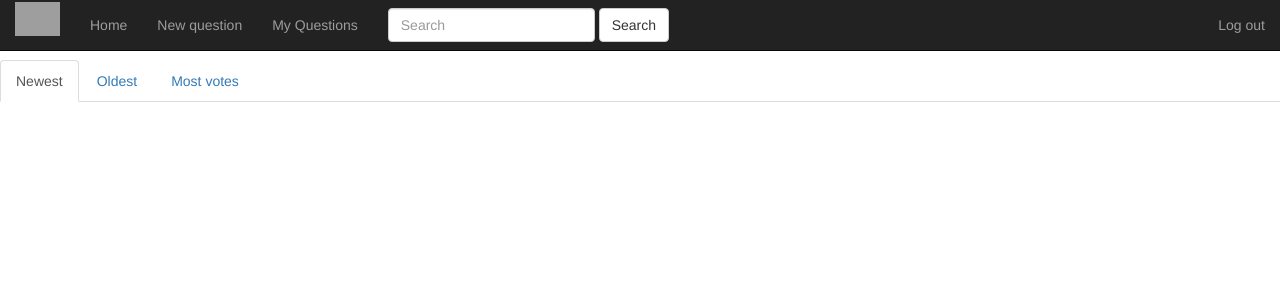
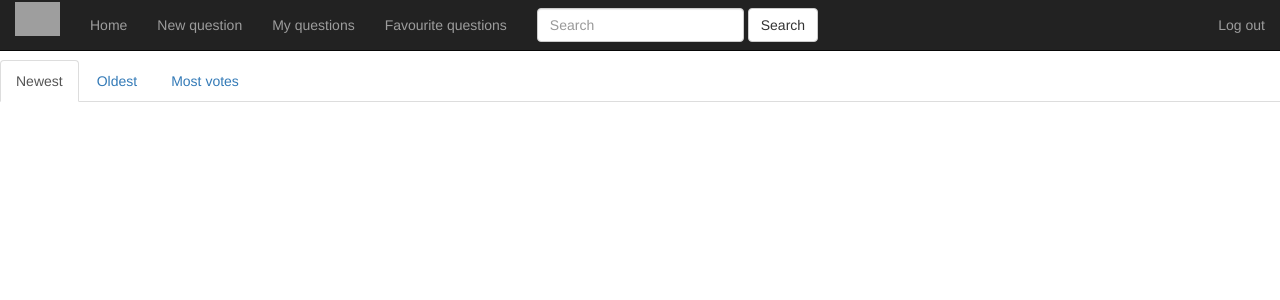
Before and after one commit to siljr/pu, a Django app: page /questions/ in a window 1280 px wide. Shown: the top 300 px of the page. Run offline with Django 3.2, Linux system fonts and the light colour scheme; the visitor is signed in with stand-in values (Sample User, id 1); data that the repository does not hold is empty; some libraries are stand-ins or nearby versions; grey boxes are pictures that could not be loaded.

Commit message:
Pin your favourite questions
Simple and not final userface. Beware: sorting tabs removed from "Favourite questions"-view

```diff
--- a/qBot/qBot/templates/qBot/base.html
+++ b/qBot/qBot/templates/qBot/base.html
@@ -45,7 +45,8 @@
                 <ul class="nav navbar-nav navbar-left">
                     <li><a href="/questions/">Home</a></li>
                     <li><a href="/questions/create_question">New question</a></li>
-                    <li><a href="/questions/myquestions/">My Questions</a></li>
+                    <li><a href="/questions/myquestions/">My questions</a></li>
+                    <li><a href="/questions/pinned">Favourite questions</a></li>
                     <form class="navbar-form navbar-left" role="search" method="get" action="#">
                     <div class="form-group">
                     <input type="text" class="form-control" placeholder="Search" name="q" value="{{ request.GET.q }}">
--- a/qBot/qBot/templates/qBot/qsort.html
+++ b/qBot/qBot/templates/qBot/qsort.html
@@ -1,6 +1,7 @@
 {% extends "qBot/base.html" %}
 
 {% block content %}
+    {% if tabs !=  'none' %} {# In case the view doesn't need sorting #}
     </br>
     </br>
     </br>
@@ -9,6 +10,7 @@
         <li role="presentation" {% if tabs == 'oldest' %}class="active" {% endif %}><a {% if myQ == 'true' %} href="{% url 'questions:myQoldest' %}"{% else %}href="{% url 'questions:oldest' %}"{% endif %} >Oldest</a></li>
         <li role="presentation" {% if tabs == 'most_votes' %}class="active" {% endif %}><a {% if myQ == 'true' %} href="{% url 'questions:myQmost_votes' %}"{% else %}href="{% url 'questions:most_votes' %}"{% endif %}>Most votes</a></li>
     </ul>
+    {% endif %}
 {% block navtabs %}
 {% endblock navtabs%}
 {% endblock content %}
--- a/qBot/questions/models.py
+++ b/qBot/questions/models.py
@@ -18,6 +18,7 @@ class Question(models.Model):
     user = models.ForeignKey(settings.AUTH_USER_MODEL, default=1, related_name='is_made_by')
     votes = models.IntegerField(default = 0)
     user_votes = models.TextField(editable=True, default='[]')  # JSON-text, works as a list of user in string-format
+    pinned_by = models.ManyToManyField(User)
 
     # adds a timestamp to the question posted
     def save(self, *args, **kwargs):
@@ -25,6 +26,8 @@ class Question(models.Model):
             self.created_at = timezone.now()
         super().save(*args, **kwargs)
 
+    def __str__(self):
+        return str(self.id) + '. ' + self.title
     # upvotes the question
     def upvote_question(self, user):
         self.votes += 1
--- a/qBot/questions/templates/index.html
+++ b/qBot/questions/templates/index.html
@@ -6,15 +6,15 @@
         <div class="container">
             <div class="row">
                 {% for question in questions %}
-{#                    makes sure there is a column view#}
+                    {# makes sure there is a column view #}
                     <div class="col-md-4">
-{#                    panel is a standard bootstrap box with a grey header #}
+                        {# panel is a standard bootstrap box with a grey header #}
                         <div class="panel panel-info">
                             <div class="panel-heading" >
-{#                                get the text from the title from the object #}
+                                {# get the text from the title from the object #}
                                 <h3 class="panel-title">{{ question.title }}</h3>
                             </div>
-{#                            gets the text from the body of the question#}
+                            {# gets the text from the body of the question #}
                             <div class="panel-body">
                                 {{ question.body}}
                             </div>
@@ -24,6 +24,16 @@
                                     <span class="glyphicon glyphicon-ok"></span>
                                 </a>
                                 {{ question.votes }}
+                            {# Pinning functionality, front end can easily be changed #}
+                                <a href="/questions/pin?question={{ question.id }}"
+                                        {% if user in question.pinned_by.all %}
+                                   style="color:gold"
+                                        {% else %}
+                                   style="color:black"
+                                        {% endif %}
+                                   type="button" class="btn btn-default btn-lg pull-right">
+                                    <span class="glyphicon glyphicon-pushpin" aria-hidden="true" ></span>
+                                </a>
                                 <br>
                                 {# Link to answers below #}
                                 {% if question.answer_to.count %}
--- a/qBot/questions/urls.py
+++ b/qBot/questions/urls.py
@@ -15,5 +15,7 @@ urlpatterns = [
     url(r'myquestions/$', views.myquestions, name="myquestions"),
     url(r'myquestions/n/$', views.myQnewest, name="myQnewest"),
     url(r'myquestions/o/$', views.myQoldest, name="myQoldest"),
-    url(r'myquestions/mv/$', views.myQmost_votes, name="myQmost_votes")
+    url(r'myquestions/mv/$', views.myQmost_votes, name="myQmost_votes"),
+    url(r'pin/$', views.pin, name="pin"),
+    url(r'pinned/$', views.pinned, name="pinned")
 ]
--- a/qBot/questions/views.py
+++ b/qBot/questions/views.py
@@ -8,6 +8,7 @@ from django.db.models import Q
 from questions.forms import QuestionForm, AnswerForm
 from .models import Question, Answer
 
+from django.http import HttpResponseRedirect
 
 @login_required(login_url='/login/')
 def index(request):
@@ -132,7 +133,7 @@ def myquestions(request):
     #search mechanism with Q lookups
     query = request.GET.get("q")
     if query:
-        context = {'questions': Question.objects.filter(
+        context = {'questions': Question.objects.filter(user=request.user).filter(
             Q(title__contains=query)|
                    Q(body__contains=query)).distinct()}
     # always needs to have a request, a go to html page and a dictrionary
@@ -154,3 +155,23 @@ def myQmost_votes(request):
     """for later:
     context = {'questions': Question.objects.all().order_by("votes"), 'tabs': 'most_votes'} """
     return render(request, 'index.html', context)
+
+def pinned(request):
+    questions = Question.objects.filter(pinned_by=request.user)
+    context = {'questions':questions, 'tabs': 'none'}
+    return render(request, 'index.html', context)
+
+def pin(request):
+    user = request.user
+    if request.method == "GET":
+        question_id = request.GET.get('question', '')
+        question = Question.objects.get(id=question_id)
+
+        # Checking whether the user wants to pin or unpin
+        if user in question.pinned_by.all():
+            question.pinned_by.remove(user)
+        else:
+            question.pinned_by.add(user)
+    else:
+        print('did not get')
+    return HttpResponseRedirect(request.META.get('HTTP_REFERER', '/'))
```
